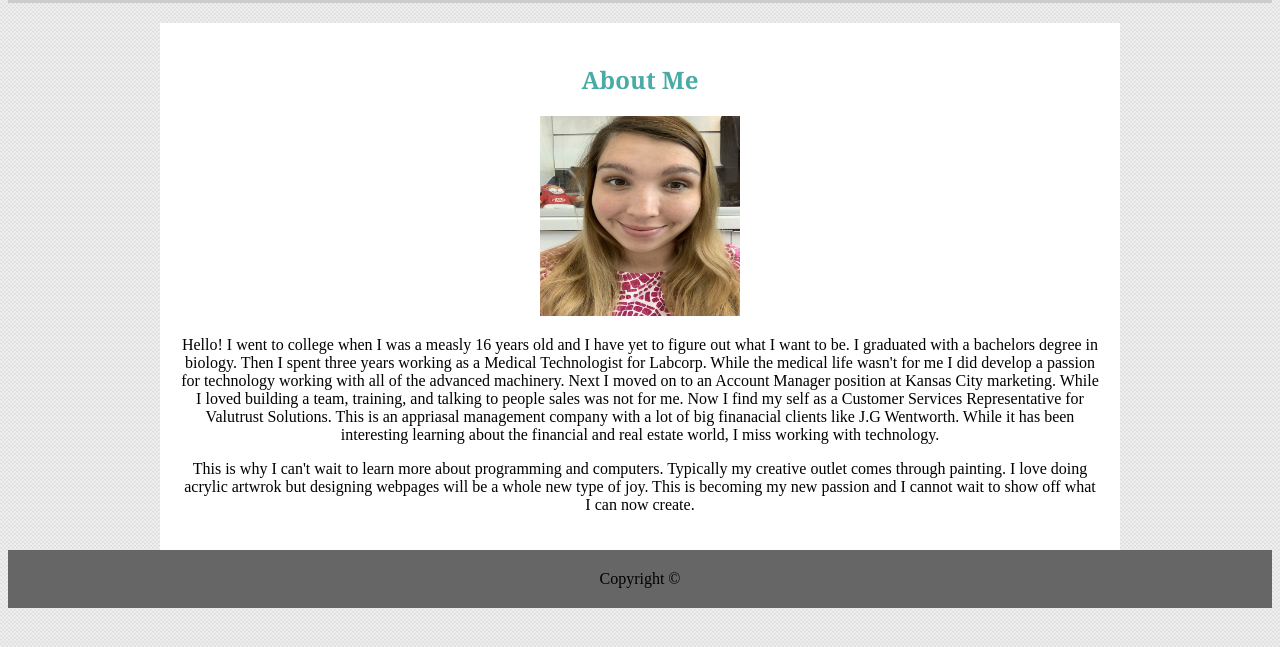
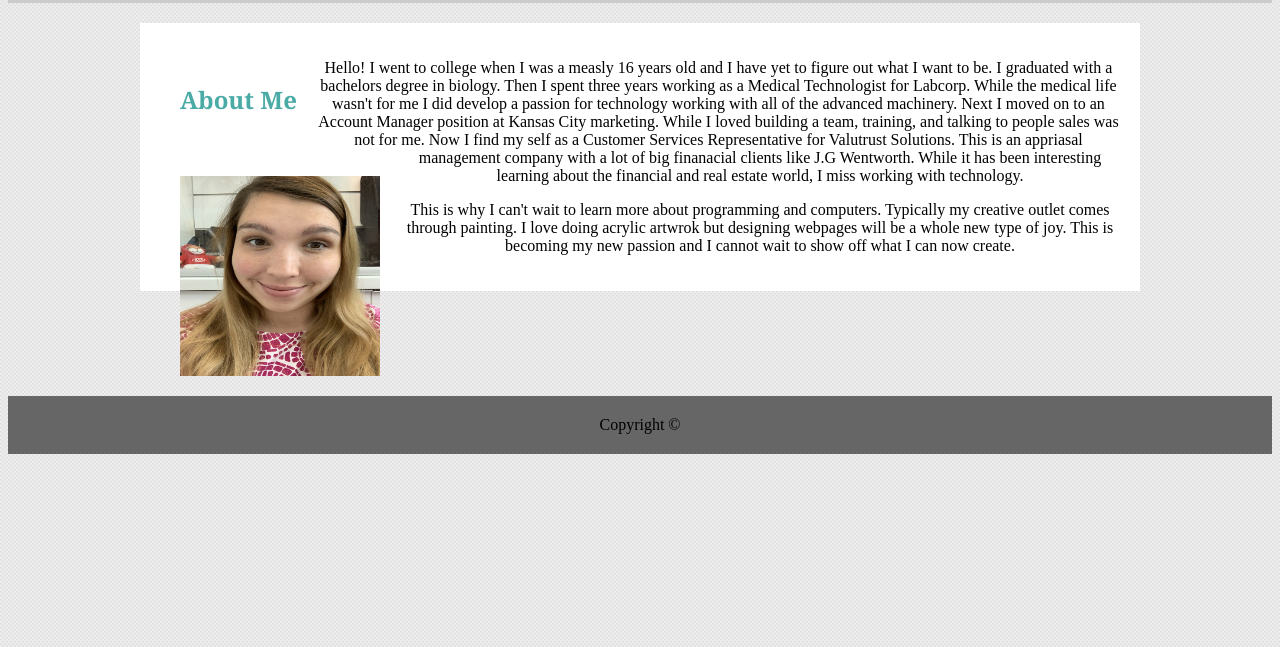
Before and after one commit to cmsmart2/Basic-Portfolio, a plain HTML site: page index.html in a window 1280 px wide. Shown: the part 91-738 px from the top of the page. Drawn offline with Linux system fonts and the light colour scheme.

Commit message:
Mainpage CSS started

```diff
--- a/assets/style.css
+++ b/assets/style.css
@@ -23,32 +23,43 @@ h1{
     text-align: center;
     font-family:'Georgia', Times, Times New Roman, serif;
 }
+#links{
+    float: right;
+}
 h2 {
     font-family: 'Georgia', Times, Times New Roman, serif;
-    color: #4aaaa5
+    color: #4aaaa5;
+    float: left;
+    padding: 20px;
+
 }
 .about_me{
     background-color: #ffffff;
     border-color: #dddddd;
     border-width: 40px;
-    box-sizing: border-box;
     text-align: center;
     padding: 20px;
     border: 20px;
     margin: auto;
     width: 960px;
 }
-#links{
-    float: right;
-}
+
 #profile_pic {
     height: 200px;
     width: 200px;
+    padding: 20px;
+    float: left;
+    clear: left;
 
 }
+.clearfix::after {
+    content: "";
+    display: block;
+    clear: both;
+ }
 footer {
     padding: 20px;
-    clear: both;
     background: #666666;
     text-align: center;
+    clear: both;
   }
--- a/index.html
+++ b/index.html
@@ -15,20 +15,22 @@
             <a href="contact.html">Contact</a>
         </div>
     </header>
+    <div class="clearfix">
    <section class="about_me">
        <div>
            <h2>About Me</h2>
         </div>
-       <div>
-           <img id="profile_pic" src="./assets/images/Profile.png" alt="Profile">
-       </div>
-       <p>
+        <div>
+            <img id="profile_pic" src="./assets/images/Profile.png" alt="Profile">
+         </div>
+        <p>
            Hello! I went to college when I was a measly 16 years old and I have yet to figure out what I want to be. I graduated with a bachelors degree in biology. Then I spent three years working as a Medical Technologist for Labcorp. While the medical life wasn't for me I did develop a passion for technology working with all of the advanced machinery. Next I moved on to an Account Manager position at Kansas City marketing. While I loved building a team, training, and talking to people sales was not for me. Now I find my self as a Customer Services Representative for Valutrust Solutions. This is an appriasal management company with a lot of big finanacial clients like J.G Wentworth. While it has been interesting learning about the financial and real estate world, I miss working with technology.
        </p>
        <p>
           This is why I can't wait to learn more about programming and computers. Typically my creative outlet comes through painting. I love doing acrylic artwrok but designing webpages will be a whole new type of joy. This is becoming my new passion and I cannot wait to show off what I can now create.
        </p>
    </section>
+    </div>
    <footer>
        <div>
            Copyright &copy;
```
